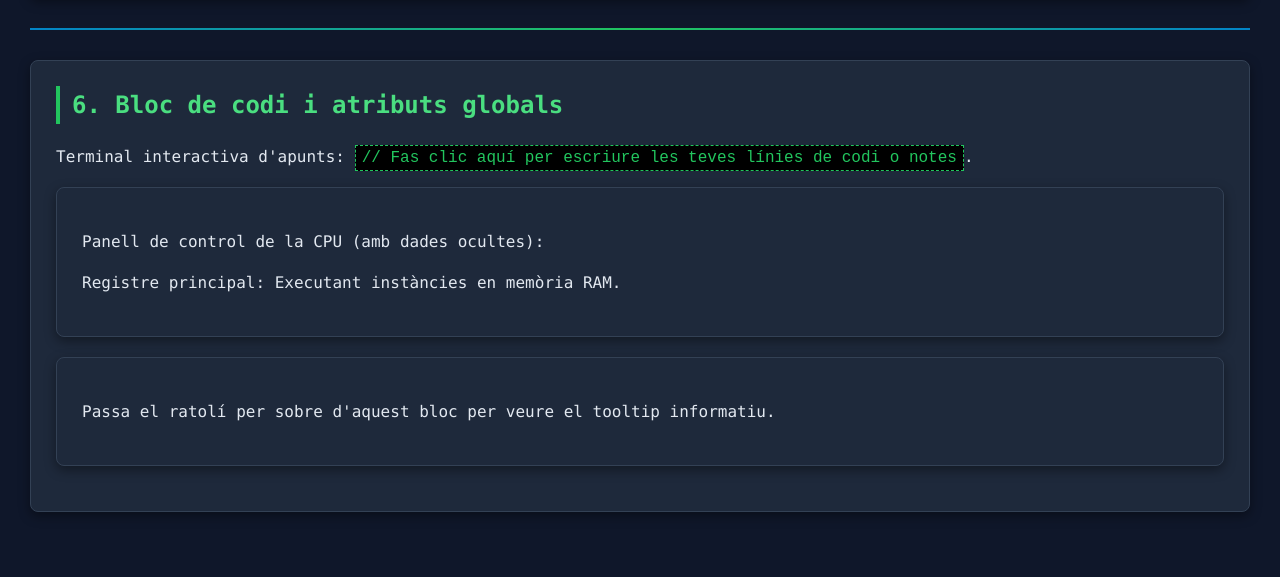
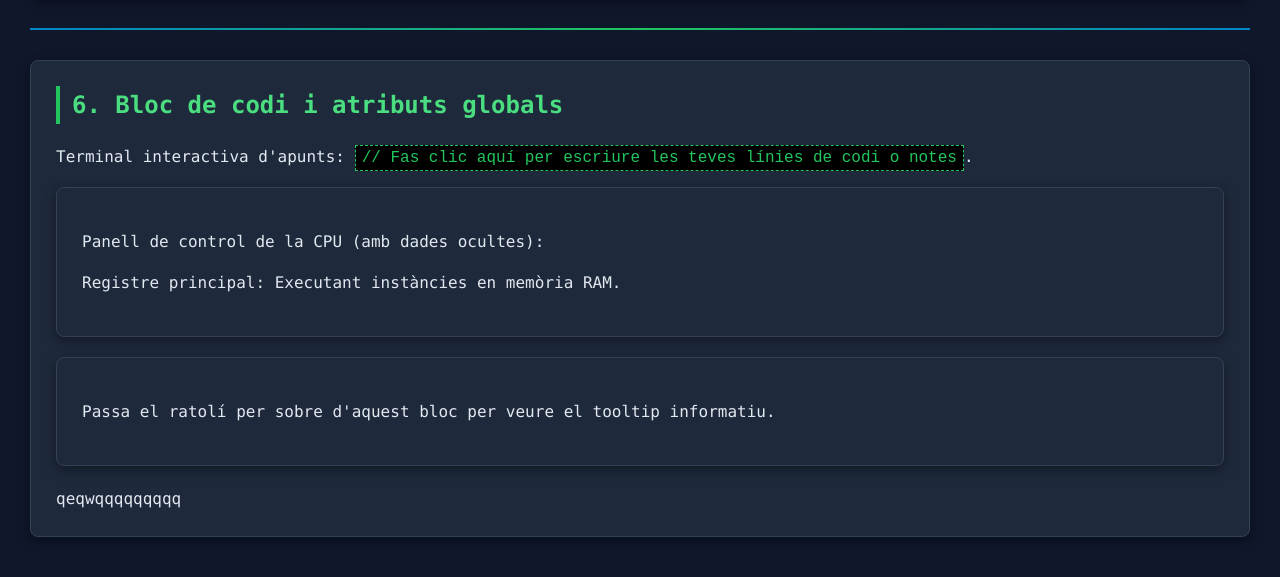
Before and after one commit to campoverdenajeradaniela-svg/historia-informatica, a plain HTML site: page index.html in a window 1280 px wide. Shown: the part 4778-5355 px from the top of the page. Drawn offline with Linux system fonts and the light colour scheme.

Commit message:
Cambio de prueba

```diff
--- a/index.html
+++ b/index.html
@@ -219,5 +219,5 @@
   <p>Passa el ratolí per sobre d'aquest bloc per veure el tooltip informatiu.</p>
 </div>
 </body>
-
+qeqwqqqqqqqqq
 </html>
```
